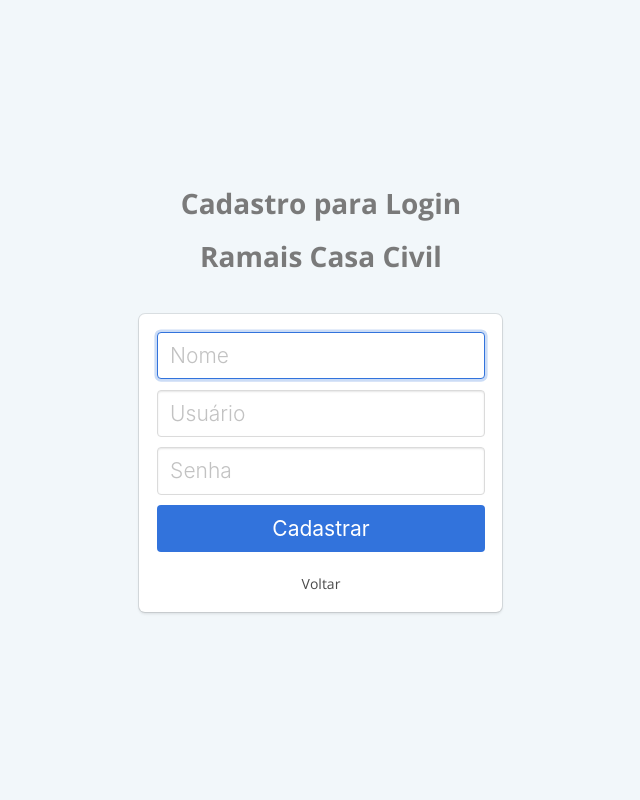
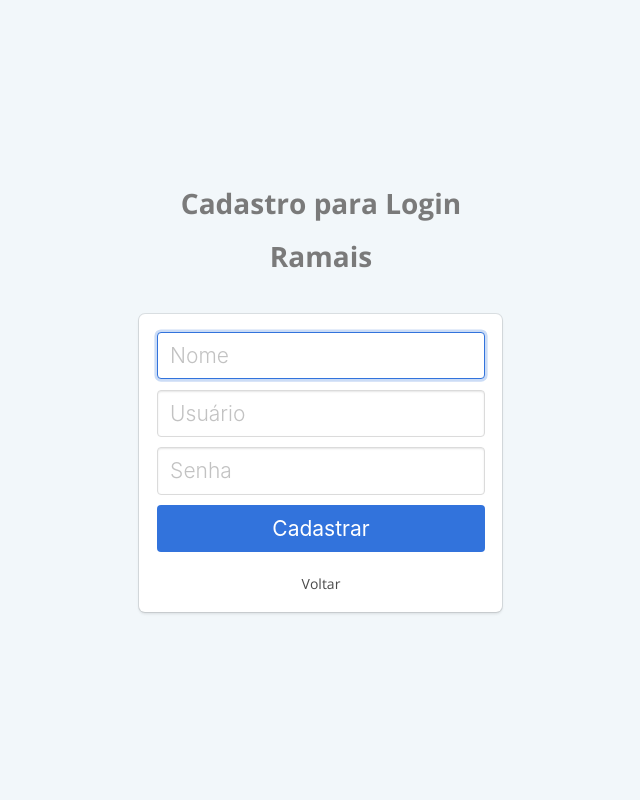
Before and after one commit to nelzinho1/sisramalCC, a PHP site: page /cadastro.php in a window 1280 px wide. Shown: the whole page, without its empty margins (319-959 px from the left). Run offline with PHP 8.4, Linux system fonts and the light colour scheme.

Commit message:
Update cadastro.php

```diff
--- a/cadastro.php
+++ b/cadastro.php
@@ -22,7 +22,7 @@ include("./conexao.php");
             <div class="container has-text-centered">
                 <div class="column is-4 is-offset-4">
                     <h3 class="title has-text-grey">Cadastro para Login</h3>
-                    <h3 class="title has-text-grey"><a href="" target="_blank">Ramais Casa Civil</a></h3>
+                    <h3 class="title has-text-grey"><a href="" target="_blank">Ramais </a></h3>
                     <?php
 		if(isset($_SESSION['msg'])){
 			echo $_SESSION['msg'];
```
